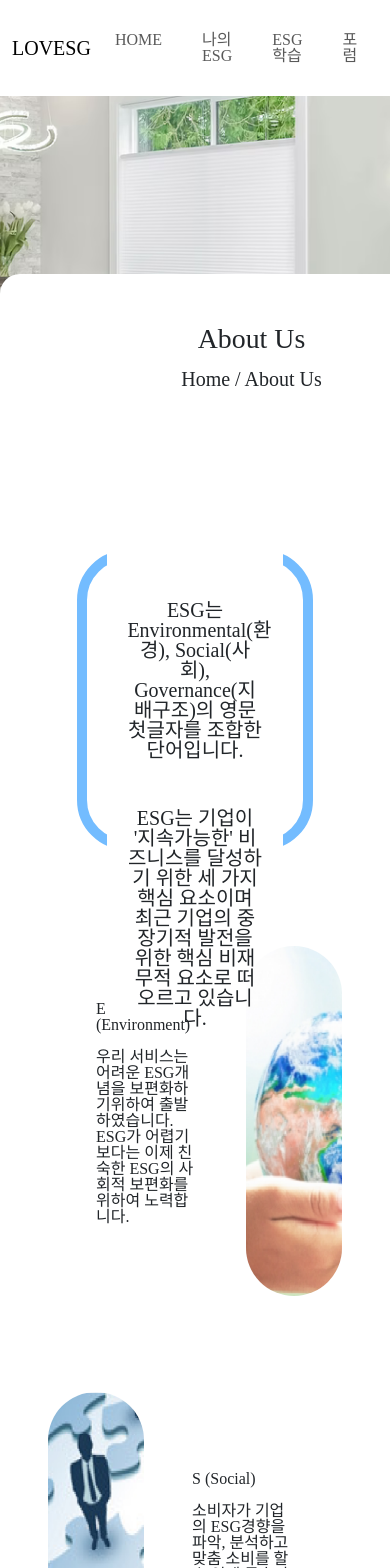
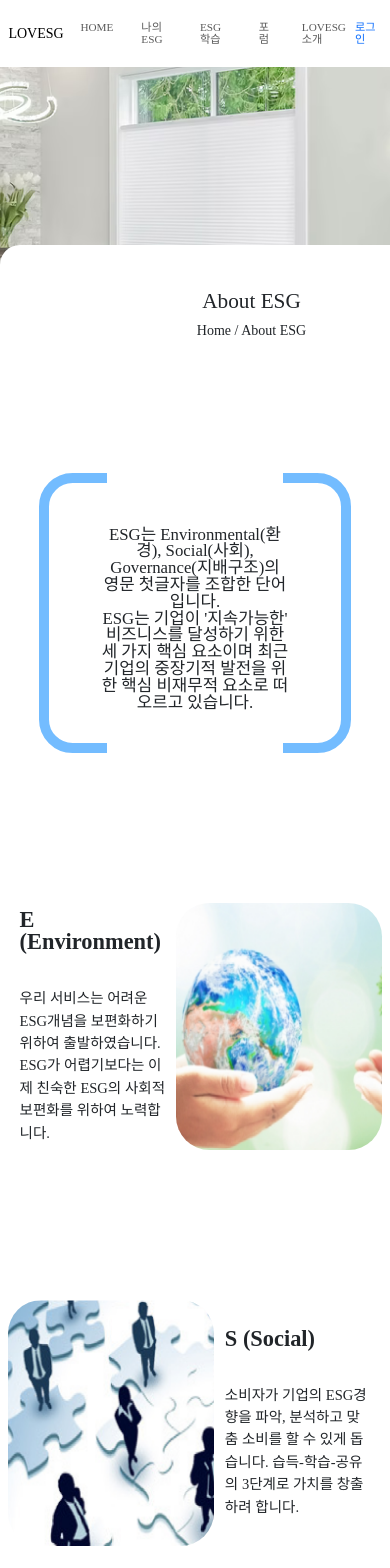
Before and after one commit to KimDongGyun23/ESG-Frontend, a React (Create React App) app: page / in a window 390 px wide. Shown: the top 1568 px of the page. Built offline with nearby package versions, Linux system fonts and the light colour scheme.

Commit message:
리팩토링(MainPage): MainPage 컴포넌트 쪼개기, 디자인 변경
MainPage 내부의 컴포넌트들을 각각의 파일로 쪼갬
style 폴더 생성, S-dot naming을 사용하여 각각 스타일을 별도 관리
반응형을 적용하여 rem단위 사용

```diff
--- a/src/App.js
+++ b/src/App.js
@@ -1,6 +1,6 @@
 import Header from './components/Layouts/Header';
 import Footer from './components/Layouts/Footer';
-import MainPage from './pages/MainPage';
+import MainPage from './pages/MainPage/MainPage';
 import LoginPage from './pages/LoginPage';
 import ErrorPage from './pages/ErrorPage';
 import IntroducePage from './pages/IntroducePage';
--- a/src/pages/MainPage.js
+++ /dev/null
@@ -1,108 +0,0 @@
-import { Container } from "react-bootstrap";
-import { styled } from "styled-components";
-import Banner from "../components/Layouts/Banner";
-import card1 from "../assets/card1.png";
-import card2 from "../assets/card2.png";
-import card3 from "../assets/card3.png";
-
-// Box 디자인 - border
-const BackBox = styled.div`
-  width : 80%;
-  height : 300px;
-  margin : auto;
-  border : 10px solid #73BCFF;
-  border-radius : 50px;
-`;
-
-// Box 디자인
-const FrontBox = styled.div`
-  width : 60%;
-  height : 300px;
-  background : white;
-  position : absolute;
-  top : 0;
-  left : 0;
-  right : 0;
-  margin : 0 auto;
-`;
-
-// Text
-const Text = styled.div`
-  width : 80%;
-  height : 300px;
-  padding : 50px;
-  text-align : center;
-  font-size : 20px;
-  position : absolute;
-  top : 0;
-  left:0;
-  right : 0;
-  margin : auto;
-`;
-
-// 메인 Title
-function Title(){
-  return(
-    <Container className="p-5">
-      <div style={{position : "relative"}}>
-        <BackBox />
-        <FrontBox />
-        <Text>
-          <p className="mb-5">ESG는 Environmental(환경), Social(사회), Governance(지배구조)의 영문 첫글자를 조합한 단어입니다.</p>
-          <p>ESG는 기업이 '지속가능한' 비즈니스를 달성하기 위한 세 가지 핵심 요소이며 최근 기업의 중장기적 발전을 위한 핵심 비재무적 요소로 떠오르고 있습니다.</p>
-        </Text>
-      </div>
-    </Container>
-  )
-};
-
-// Card 이미지
-const ArticleImg = styled.div`
-  height : 350px;
-  background-image : url(${props => props.img});
-  background-size : cover;
-  border-radius : 50px;
-`;
-
-// Card
-// str를 전달하여 사진 위치 변경
-function Article(props){
-  return(
-    <Container className={`p-5 d-flex align-items-center ${props.position == "left" ? "flex-row" : "flex-row-reverse"}`}>
-        <div className="p-5 col-sm-5">
-          <h3 className="mb-3">{props.title}</h3>
-          <p className="mb-3">{props.str}</p>
-        </div>
-
-        <ArticleImg className="p-5 col-sm-7" img= {props.img}/>
-        <div style={{clear : "both"}}></div>
-    </Container>
-  )
-};
-
-/**
- * < 메인 페이지 >
- * 메인 사진
- * 메인 Title
- * Card 1
- * Card 2
- * Card 3
- */
-function MainPage(){
-  return(
-    <>
-      <Banner title="About Us" subtitle="Home / About Us"/>
-      <Title />
-      <Article position="left" title="E (Environment)" img={card1}
-        str="우리 서비스는 어려운 ESG개념을 보편화하기위하여 출발하였습니다. ESG가 어렵기보다는 이제 친숙한 ESG의 사회적 보편화를 위하여 노력합니다."/>
-
-      <Article position="right" title="S (Social)" img={card2}
-        str="소비자가 기업의 ESG경향을 파악, 분석하고 맞춤 소비를 할 수 있게 돕습니다. 습득-학습-공유의 3단계로 가치를 창출하려 합니다."/>
-
-      <Article position="left" title="G (Goverment)" img={card3}
-        str="우리 서비스는 어려운 ESG개념을 보편화하기위하여 출발하였습니다. ESG가 어렵기보다는 이제 친숙한 ESG의 사회적 보편화를 위하여 노력합니다."/>
-    </>
-  )
-};
-
-export default MainPage;
--- /dev/null
+++ b/src/pages/MainPage/MainCard.js
@@ -0,0 +1,15 @@
+import * as S from "../../styles/MainPage/MainCard.style"
+
+// props.position을 통하여 이미지와 글자 위치 변경
+function MainCard(props){
+  return(
+    <S.CardContainer position={props.position}>
+      <S.TextBox>
+        {props.children}
+      </S.TextBox>
+      <S.CardImg img={props.img}/>
+    </S.CardContainer>
+  )
+};
+
+export default MainCard;
--- /dev/null
+++ b/src/pages/MainPage/MainPage.js
@@ -0,0 +1,40 @@
+import * as S from "../../styles/MainPage/MainPage.style"
+import Banner from "../../components/Layouts/Banner";
+import MainCard from "./MainCard";
+import MainTitle from "./MainTitle"
+import card1 from "../../assets/card1.png";
+import card2 from "../../assets/card2.png";
+import card3 from "../../assets/card3.png";
+
+/**
+ * < 메인 페이지 >
+ * 메인 사진
+ * 메인 Title
+ * Card 1
+ * Card 2
+ * Card 3
+ */
+function MainPage(){
+  return(
+    <>
+      <Banner title="About ESG" subtitle="Home / About ESG"/>
+      <MainTitle />
+      <MainCard position="left" img={card1}>
+        <S.HeaderText>E (Environment)</S.HeaderText>
+        <S.Text>우리 서비스는 어려운 ESG개념을 보편화하기위하여 출발하였습니다. ESG가 어렵기보다는 이제 친숙한 ESG의 사회적 보편화를 위하여 노력합니다.</S.Text>
+      </MainCard>
+
+      <MainCard img={card2}>
+        <S.HeaderText>S (Social)</S.HeaderText>
+        <S.Text>소비자가 기업의 ESG경향을 파악, 분석하고 맞춤 소비를 할 수 있게 돕습니다. 습득-학습-공유의 3단계로 가치를 창출하려 합니다.</S.Text>
+      </MainCard>
+
+      <MainCard position="left" img={card3}>
+        <S.HeaderText>G (Goverment)</S.HeaderText>
+        <S.Text>우리 서비스는 어려운 ESG개념을 보편화하기위하여 출발하였습니다. ESG가 어렵기보다는 이제 친숙한 ESG의 사회적 보편화를 위하여 노력합니다.</S.Text>
+      </MainCard>
+    </>
+  )
+};
+
+export default MainPage;
--- /dev/null
+++ b/src/pages/MainPage/MainTitle.js
@@ -0,0 +1,16 @@
+import * as S from "../../styles/MainPage/MainTitle.style"
+
+// 메인 Title
+function MainTitle(){
+  return(
+    <S.TitleContainer>
+      <S.BackBox />
+      <S.TextBox>
+        <p>ESG는 Environmental(환경), Social(사회), Governance(지배구조)의 영문 첫글자를 조합한 단어입니다.</p>
+        <p>ESG는 기업이 '지속가능한' 비즈니스를 달성하기 위한 세 가지 핵심 요소이며 최근 기업의 중장기적 발전을 위한 핵심 비재무적 요소로 떠오르고 있습니다.</p>
+      </S.TextBox>
+    </S.TitleContainer>
+  )
+};
+
+export default MainTitle;
--- a/src/reset.css
+++ b/src/reset.css
@@ -47,3 +47,24 @@ a {
 a:visited, a:active {
   color: inherit;
 }
+
+/* Desktop */
+@media (max-width: 1024px) {
+  html{
+    font-size: 1rem;
+  }
+}
+
+/* Tablet */
+@media (max-width: 768px) {
+  html{
+    font-size: 0.7rem;
+  }
+}
+
+/* Mobile */
+@media (max-width: 320px) {
+  html{
+    font-size: 0.5rem;
+  }
+}
--- /dev/null
+++ b/src/styles/MainPage/MainCard.style.js
@@ -0,0 +1,28 @@
+import { Container } from "react-bootstrap";
+import { styled } from "styled-components";
+
+// MainContainer
+// props로 넘겨받은 position 값에 따라서 이미지와 글자 위치 변경
+export const CardContainer = styled(Container)`
+  display : flex;
+  justify-content : space-between;
+  align-items : center;
+  flex-direction : ${props => props.position === "left" ? "row" : "row-reverse"};
+  margin-bottom : 150px;
+`;
+
+// Card Text
+export const TextBox = styled.div`
+  width : 45%;
+  padding : 0 1rem;
+`;
+
+// Card 이미지
+export const CardImg = styled.div`
+  width : 55%;
+  max-width : 600px;
+  height : 22rem;
+  background-image : url(${props => props.img});
+  background-size : cover;
+  border-radius : 3rem;
+`;
--- /dev/null
+++ b/src/styles/MainPage/MainPage.style.js
@@ -0,0 +1,12 @@
+import { styled } from "styled-components";
+
+export const HeaderText = styled.h3`
+  font-size : 2.0rem;
+  font-weight : 700;
+  margin-bottom : 3rem;
+`;
+
+export const Text = styled.p`
+  font-size : 1.3rem;
+  line-height : 2rem;
+`;
--- /dev/null
+++ b/src/styles/MainPage/MainTitle.style.js
@@ -0,0 +1,41 @@
+import { Container } from "react-bootstrap";
+import { styled } from "styled-components";
+
+export const TitleContainer = styled(Container)`
+  width : 80%;
+  height : 25rem;
+  position : relative;
+  margin-bottom : 150px;
+  border : 10px solid #73BCFF;
+  border-radius : 3rem;
+`;
+
+// Box 디자인
+export const BackBox = styled.div`
+  width : 60%;
+  height : 110%;
+  min-height : 300px;
+  background : white;
+  position : absolute;
+  top : -10px;
+  left : 0;
+  right : 0;
+  margin : 0 auto;
+`;
+
+// TextBox
+export const TextBox = styled.div`
+  width : 80%;
+  height : 20rem;
+  padding : 2rem;
+  display : flex;
+  flex-direction : column;
+  justify-content: space-evenly;
+  text-align : center;
+  font-size : 1.5rem;
+  position : absolute;
+  top : 1.875rem;
+  left:0;
+  right : 0;
+  margin : auto;
+`;
```
Also changed, not shown: 1 other file (tests, documents, lock files or other folders).
